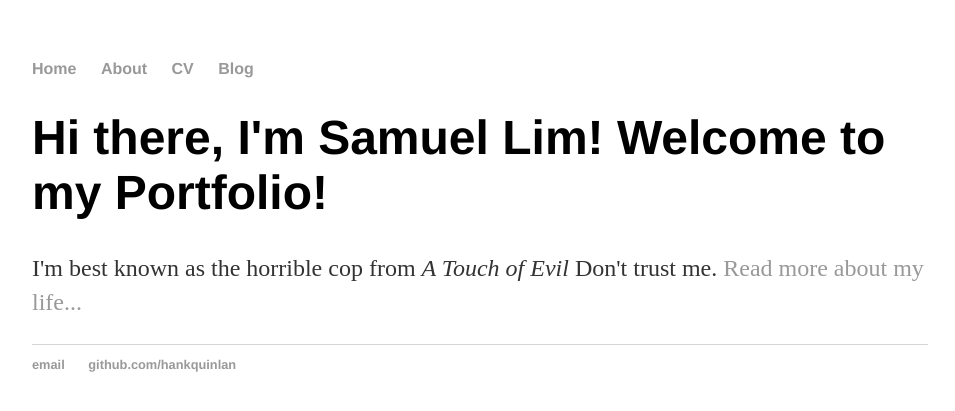
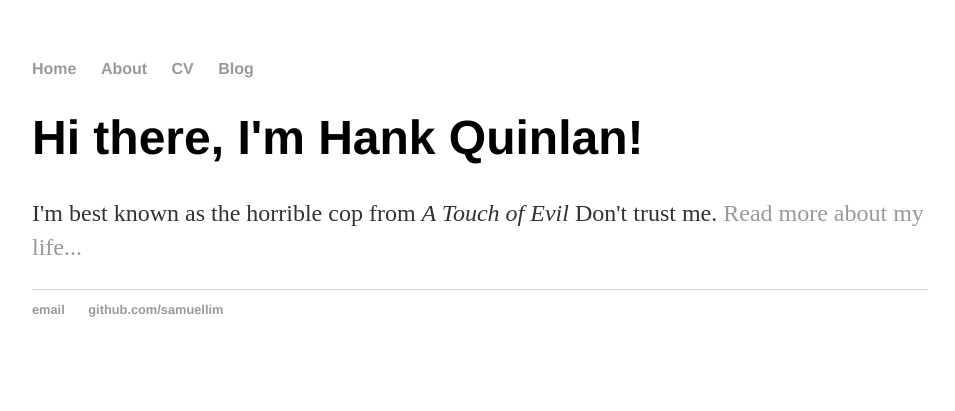
Before and after one commit to SamuelLimZhaoXuan/SamuelLimZhaoXuan.github.io, a Jekyll site: the page built from index.html, in a window 1280 px wide. Shown: the top 411 px of the page, without its empty margins (160-1115 px from the left). Built offline with Jekyll 4.4.1, drawn with Linux system fonts in a browser that asks for light colours.

Commit message:
Update index.html

```diff
--- a/index.html
+++ b/index.html
@@ -1,30 +1,8 @@
-<!DOCTYPE html>
-<html>
-	<head>
-		<title>Samuel Lim's Portfolio</title>
-		<!-- link to main stylesheet -->
-		<link rel="stylesheet" type="text/css" href="/css/main.css">
-	</head>
-	<body>
-		<nav>
-    		<ul>
-        		<li><a href="/">Home</a></li>
-	        	<li><a href="/about">About</a></li>
-        		<li><a href="/cv">CV</a></li>
-        		<li><a href="/blog">Blog</a></li>
-    		</ul>
-		</nav>
-		<div class="container">
-    		<div class="blurb">
-        		<h1>Hi there, I'm Samuel Lim! Welcome to my Portfolio!</h1>
-				<p>I'm best known as the horrible cop from <em>A Touch of Evil</em> Don't trust me. <a href="/about">Read more about my life...</a></p>
-    		</div><!-- /.blurb -->
-		</div><!-- /.container -->
-		<footer>
-    		<ul>
-        		<li><a href="mailto:hankquinlanhub@gmail.com">email</a></li>
-        		<li><a href="https://github.com/hankquinlan">github.com/hankquinlan</a></li>
-			</ul>
-		</footer>
-	</body>
-</html>
+---
+layout: default
+title: Samuel Lim's Portfolio
+---
+<div class="blurb">
+	<h1>Hi there, I'm Hank Quinlan!</h1>
+	<p>I'm best known as the horrible cop from <em>A Touch of Evil</em> Don't trust me. <a href="/about">Read more about my life...</a></p>
+</div><!-- /.blurb -->
```
